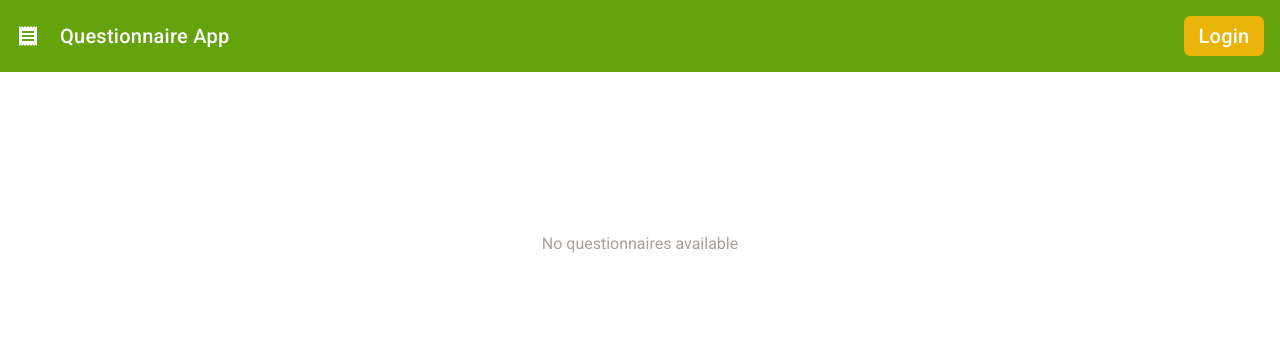
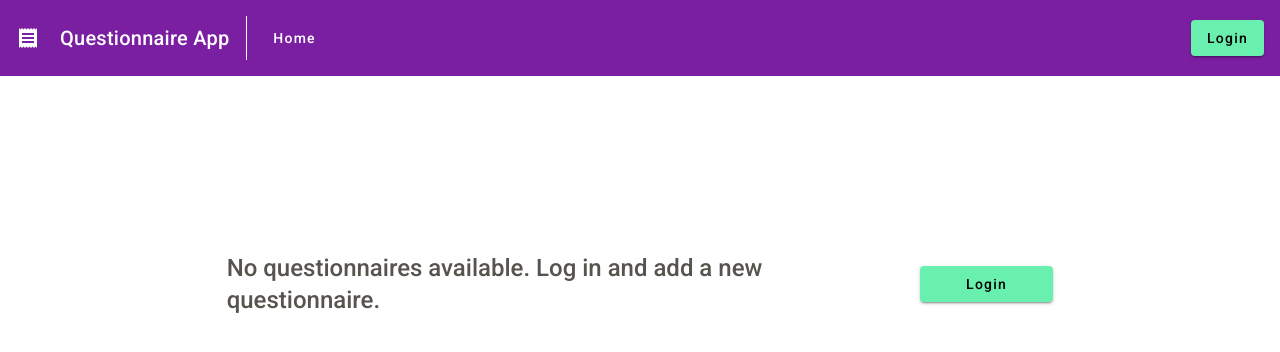
Before and after one commit to michalrudy9/Questionnaire-App, an Angular app: page / in a window 1280 px wide. Shown: the top 352 px of the page. Built offline with nearby package versions, Linux system fonts and the light colour scheme.

Commit message:
Added home page

```diff
--- a/src/app/app.component.html
+++ b/src/app/app.component.html
@@ -1,6 +1 @@
-<app-navigation-bar></app-navigation-bar>
-<main>
-  <app-questionnaire-list></app-questionnaire-list>
-</main>
-
 <router-outlet></router-outlet>
--- a/src/app/app.routes.ts
+++ b/src/app/app.routes.ts
@@ -1,3 +1,20 @@
 import { Routes } from '@angular/router';
+import { HomePageComponent } from '../components/home-page/home-page.component';
 
-export const routes: Routes = [];
+export const routes: Routes = [
+  {
+    path: '',
+    component: HomePageComponent,
+  },
+  {
+    path: 'login',
+    loadComponent: () =>
+      import('../components/login/login.component').then(
+        (c) => c.LoginComponent
+      ),
+  },
+  {
+    path: '**',
+    redirectTo: '',
+  },
+];
--- /dev/null
+++ b/src/components/home-page/home-page.component.html
@@ -0,0 +1,4 @@
+<app-navigation-bar></app-navigation-bar>
+<main>
+  <app-questionnaire-list></app-questionnaire-list>
+</main>
--- a/src/components/navigation-bar/navigation-bar.component.html
+++ b/src/components/navigation-bar/navigation-bar.component.html
@@ -1,20 +1,18 @@
 <header>
-  <nav>
-    <mat-toolbar class="mat-toolbar-style gap-y-4">
-      <div class="flex items-center gap-x-5">
+  <mat-toolbar color="primary">
+    <a routerLink="/" class="flex items-center gap-x-5">
       <mat-icon
         aria-hidden="false"
         aria-label="Receipt icon"
         fontIcon="receipt"
       ></mat-icon>
       <h1>Questionnaire App</h1>
-      </div>
-      <button
-        type="button"
-        class="bg-yellow-500 w-20 h-10 rounded-md hover:bg-yellow-400 active:bg-yellow-400"
+    </a>
+    <nav
+      class="md:mr-auto md:ml-4 md:py-1 md:pl-4 md:border-l md:border-white flex flex-wrap items-center text-base justify-center"
     >
-        Login
-      </button>
+      <button mat-button routerLink="/">Home</button>
+    </nav>
+    <button mat-raised-button color="accent" routerLink="/login">Login</button>
   </mat-toolbar>
-  </nav>
 </header>
--- a/src/components/navigation-bar/navigation-bar.component.scss
+++ b/src/components/navigation-bar/navigation-bar.component.scss
@@ -1,12 +1,11 @@
-.mat-toolbar-style {
-    background-color: rgb(101 163 13);
+.mat-primary {
     flex-direction: column;
     height: fit-content;
     padding: 1rem;
 }
 
 @media screen and (min-width: 640px) {
-    .mat-toolbar-style {
+    .mat-primary {
         flex-direction: row;
         justify-content: space-between;
     }
--- a/src/components/navigation-bar/navigation-bar.component.ts
+++ b/src/components/navigation-bar/navigation-bar.component.ts
@@ -1,11 +1,13 @@
 import { Component } from '@angular/core';
 import { MatIconModule } from '@angular/material/icon';
 import { MatToolbarModule } from '@angular/material/toolbar';
+import { RouterLink } from '@angular/router';
+import { MatButtonModule } from '@angular/material/button';
 
 @Component({
   selector: 'app-navigation-bar',
   standalone: true,
-  imports: [MatIconModule, MatToolbarModule],
+  imports: [MatIconModule, MatToolbarModule, MatButtonModule, RouterLink],
   templateUrl: './navigation-bar.component.html',
   styleUrl: './navigation-bar.component.scss',
 })
--- a/src/components/questionnaire-list/questionnaire-list.component.html
+++ b/src/components/questionnaire-list/questionnaire-list.component.html
@@ -1,3 +1,19 @@
-<section>
-  <p class="text-stone-400 text-center mt-40">No questionnaires available</p>
+<section class="container sm:mt-20 px-5 py-24 mx-auto">
+  <div
+    class="lg:w-2/3 flex flex-col sm:flex-row sm:items-center items-start mx-auto"
+  >
+    <h1
+      class="flex-grow sm:pr-16 text-2xl font-medium title-font text-stone-600"
+    >
+      No questionnaires available. Log in and add a new questionnaire.
+    </h1>
+    <button
+      mat-raised-button
+      color="accent"
+      class="w-36 mt-10 sm:mt-0"
+      routerLink="/login"
+    >
+      Login
+    </button>
+  </div>
 </section>
--- a/src/components/questionnaire-list/questionnaire-list.component.ts
+++ b/src/components/questionnaire-list/questionnaire-list.component.ts
@@ -1,9 +1,11 @@
 import { Component } from '@angular/core';
+import { MatButtonModule } from '@angular/material/button';
+import { RouterLink } from '@angular/router';
 
 @Component({
   selector: 'app-questionnaire-list',
   standalone: true,
-  imports: [],
+  imports: [MatButtonModule, RouterLink],
   templateUrl: './questionnaire-list.component.html',
   styleUrl: './questionnaire-list.component.scss',
 })
```
Also changed, not shown: src/app/app.component.ts (+2 -10 lines), src/components/home-page/home-page.component.ts (added, +12 -0 lines), src/components/home-page/home-page.component.scss (added). Lines whose indentation alone changed are shown as unchanged.
